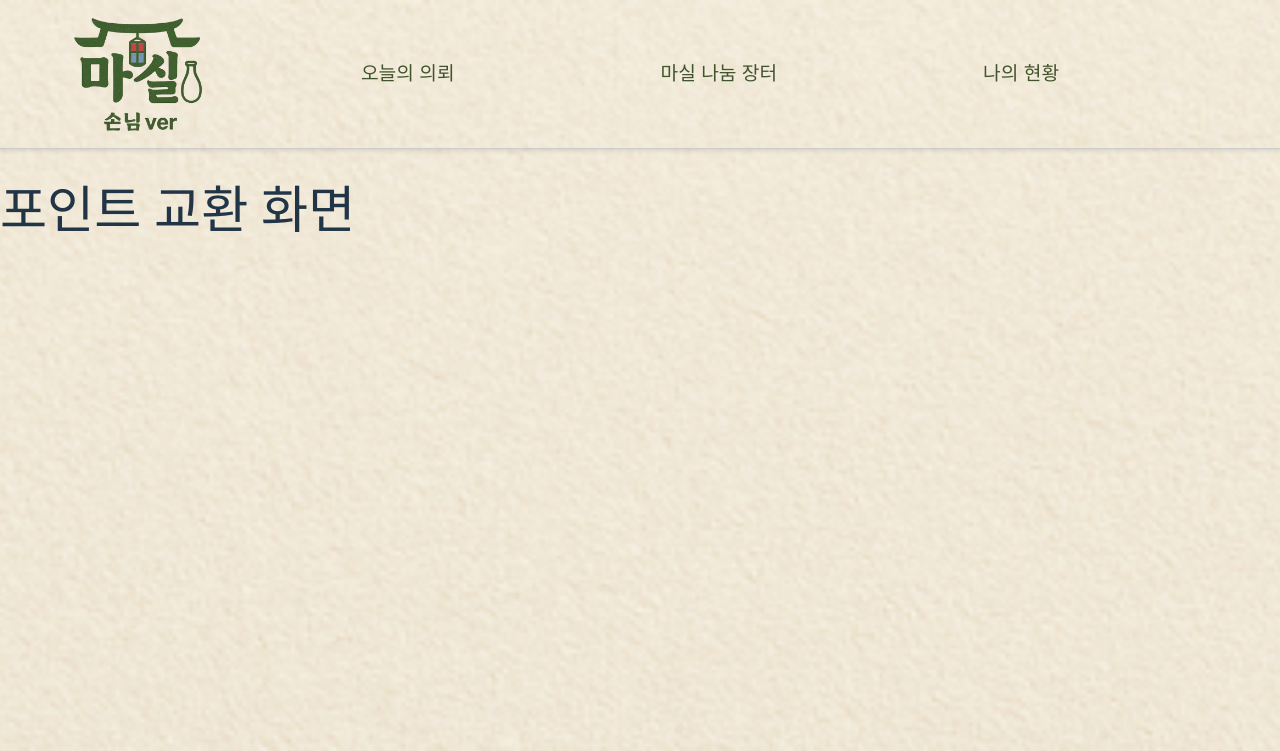
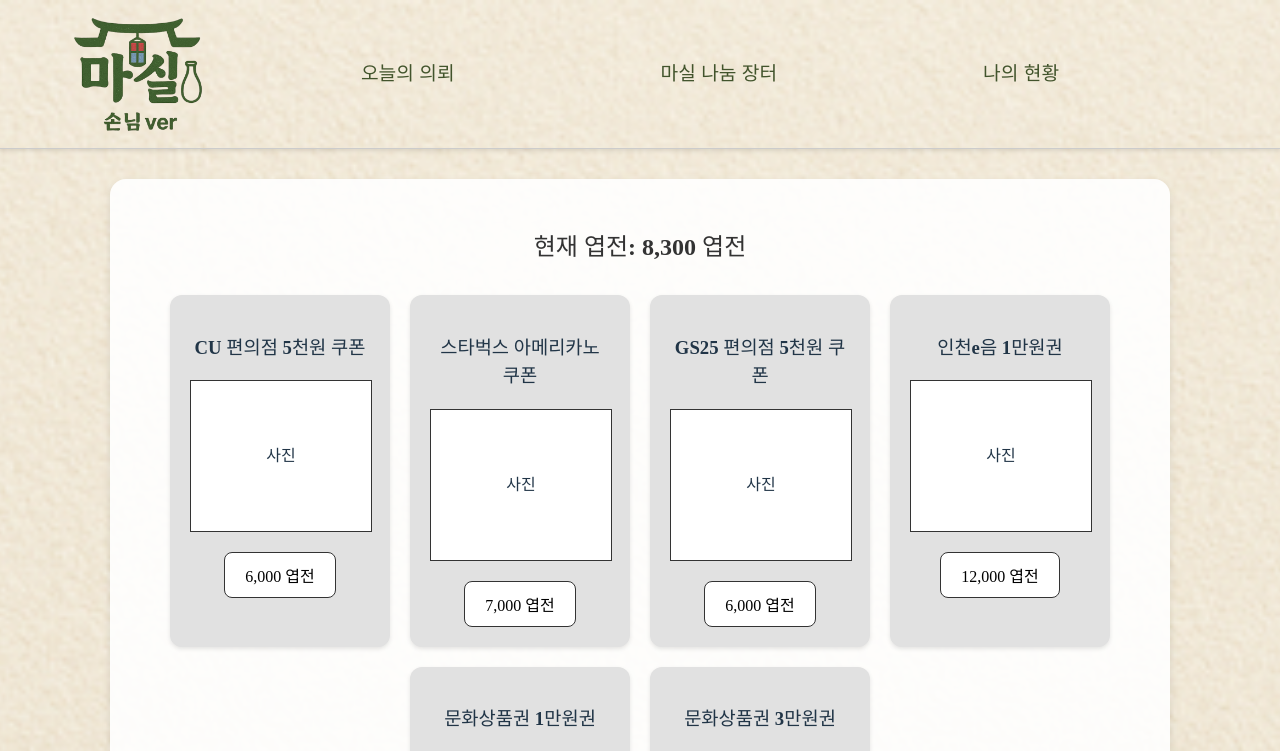
Before and after one commit to BBoyeon/InDev_front, a React (Vite) app: page /customer-exchange in a window 1280 px wide. Shown: the top 751 px of the page. Built offline with nearby package versions, Linux system fonts and the light colour scheme; a web font is replaced by a local one.

Commit message:
CustomerExchange 페이지 완성

```diff
--- a/src/Customer/CustomerExchange/CustomerExchange.css
+++ b/src/Customer/CustomerExchange/CustomerExchange.css
@@ -8,3 +8,76 @@
   min-height: 100vh;
   font-family: 'Shilla_CultureB-Bold';
 }
+
+.exchange-outer {
+  display: flex;
+  justify-content: center;
+  align-items: center;
+  margin-top: 30px;
+  min-height: 80vh;
+}
+
+.exchange-container {
+  background-color: rgba(255, 255, 255, 0.9);
+  padding: 30px;
+  max-width: 1000px;
+  margin: 0 auto;
+  border-radius: 16px;
+  box-shadow: 0 4px 8px rgba(0,0,0,0.1);
+}
+
+.point-display {
+  font-size: 1.5rem;
+  text-align: center;
+  margin-bottom: 30px;
+  color: #333;
+}
+
+.item-list {
+  display: flex;
+  flex-wrap: wrap;
+  gap: 20px;
+  justify-content: center;
+}
+
+.item-box {
+  width: 180px;
+  padding: 20px;
+  background-color: #e1e1e1;
+  border-radius: 12px;
+  text-align: center;
+  box-shadow: 0 2px 4px rgba(0,0,0,0.1);
+}
+
+.item-img {
+  width: 100%;
+  height: 150px;
+  border: 1px solid #333;
+  background-color: #fff;
+  display: flex;
+  align-items: center;
+  justify-content: center;
+  margin: 10px 0 20px;
+}
+
+.item-box button {
+  padding: 10px 20px;
+  border-radius: 8px;
+  border: 1px solid #333;
+  background-color: white;
+  cursor: pointer;
+  font-size: 1rem;
+}
+
+.item-box button:hover {
+  background-color: #444;
+  color: white;
+}
+
+.exchange-message {
+  margin-top: 20px;
+  text-align: center;
+  font-weight: bold;
+  font-size: 1.2rem;
+  color: #222;
+}
--- a/src/Customer/CustomerExchange/CustomerExchange.jsx
+++ b/src/Customer/CustomerExchange/CustomerExchange.jsx
@@ -1,13 +1,47 @@
-import React from 'react'
+import React, { useState } from 'react'
 import './CustomerExchange.css'
 import AppHeader from '../CustomerAppHeader/AppHeader'
-import { useNavigate } from 'react-router-dom'
+
+const items = [
+  { id: 1, name: 'CU 편의점 5천원 쿠폰', cost: 6000 },
+  { id: 2, name: '스타벅스 아메리카노 쿠폰', cost: 7000 },
+  { id: 3, name: 'GS25 편의점 5천원 쿠폰', cost: 6000 },
+  { id: 4, name: '인천e음 1만원권', cost: 12000 },
+  { id: 5, name: '문화상품권 1만원권', cost: 15000 },
+  { id: 5, name: '문화상품권 3만원권', cost: 45000 },
+]
 
 const CustomerExchange = () => {
+  const [userPoint, setUserPoint] = useState(8300)
+
+  const handleExchange = (cost) => {
+    if (userPoint >= cost) {
+      setUserPoint(prev => prev - cost)
+      alert('교환 완료!')
+    } else {
+      alert('포인트가 부족합니다!')
+    }
+  }
+
   return (
     <div className='customer-exchange'>
       <AppHeader />
-      <h1>포인트 교환 화면</h1>
+      <div className="exchange-outer">
+        <div className='exchange-container'>
+          <h2 className='point-display'>현재 엽전: {userPoint.toLocaleString()} 엽전</h2>
+          <div className='item-list'>
+            {items.map(item => (
+              <div key={item.id} className='item-box'>
+                <h3>{item.name}</h3>
+                <div className='item-img'>사진</div>
+                <button onClick={() => handleExchange(item.cost)}>
+                  {item.cost.toLocaleString()} 엽전
+                </button>
+              </div>
+            ))}
+          </div>
+        </div>
+      </div>
     </div>
   )
 }
```
